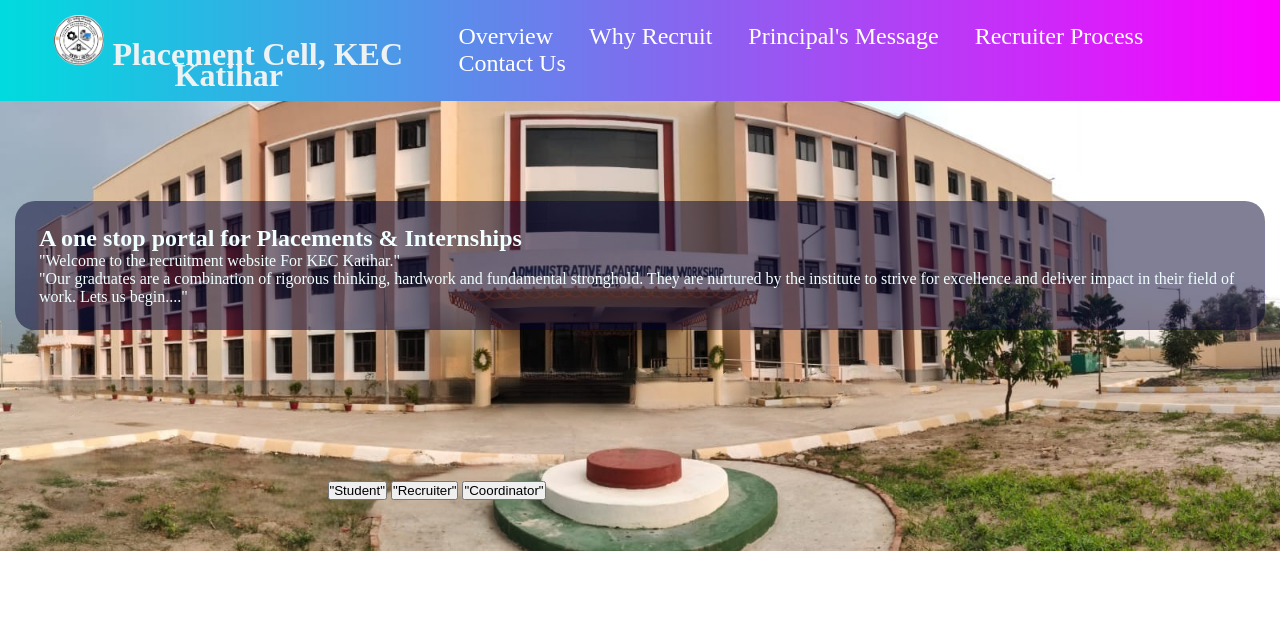
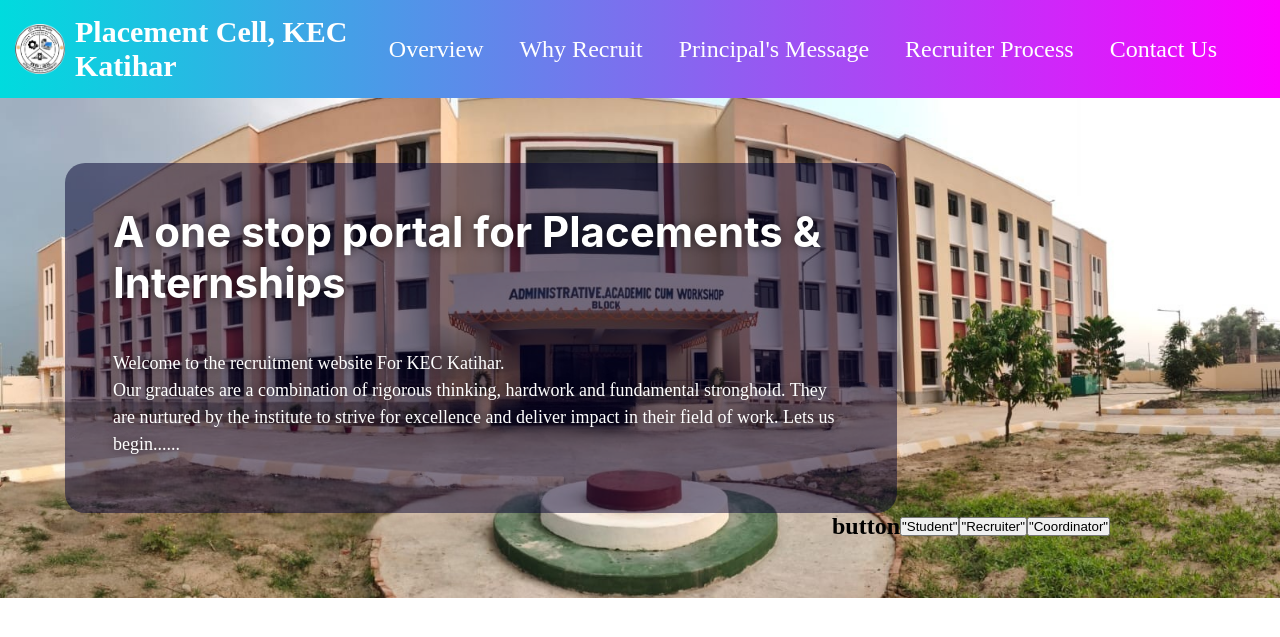
Before and after one commit to PrinceSamrat82/Placement-Cell-Portal, a PHP site: page /Placementcell.html in a window 1280 px wide. Shown: the top 637 px of the page. Run offline with PHP 8.4, Linux system fonts and the light colour scheme.

Commit message:
first commit

```diff
--- a/Placementcell.html
+++ b/Placementcell.html
@@ -19,9 +19,12 @@
           <div class="navContainer">
               <nav>
                   <ul id="navList" >
-                      <li>
-                          <h1 id="navlogo"><img src="kec logo.png" alt="kec logo"  height="50">
-                            Placement Cell, KEC Katihar</h1>
+                    <div class="logo">
+                      <h1><img src="kec logo.png" alt="kec logo" width="50" height="50" >
+                        Placement Cell, KEC Katihar</h1>
+                    </div>
+                    <li>
+
                       </li>
                       <li>
                           <div class="nevItems">
@@ -42,20 +45,21 @@
 
   </section>
 
-  <section   class="">
-    <div class="container1 container-field" id="banner" >
-      <div class="about">
-        <h1>A one stop portal for Placements & Internships</h1>
-        <p class="statement">
-          "Welcome to the recruitment website For KEC Katihar."
+  <section id="banner">
+    <div class="about" >
+      <div class="container1">
+        <h1>A one stop portal for Placements &  Internships</h1>
+        <p>
+          Welcome to the recruitment website For KEC Katihar.
           <br>
-          "Our graduates are a combination of rigorous thinking, hardwork and fundamental
+          Our graduates are a combination of rigorous thinking, hardwork and fundamental
           stronghold. They are nurtured by the institute to strive for excellence and
-          deliver impact in their field of work. Lets us begin...."
+          deliver impact in their field of work. Lets us begin......
         </p>
       </div>
 
-      <div class="login">
+      <div class="container2">
+        <h1>button</h1>
         <button>
           <span>
             "Student"
--- a/Placementtcell.css
+++ b/Placementtcell.css
@@ -42,7 +42,21 @@ nav{
 
 }
 
-#navlogo{
+.logo{
+    flex: 1;
+
+}
+.logo>h1{
+    display: flex;
+    align-items: center;
+    font-size: 30px;
+    color: #fff;
+}
+
+.logo img{
+    margin-right: 10px;
+}
+/* #navlogo{
     margin: 0;
     margin-left: 0;
     padding: 0;
@@ -51,7 +65,7 @@ nav{
     line-height: 1.3rem;
     text-align: center;
     color: rgb(238, 242, 242);
-}
+} */
 a{
     font-size: 1.5rem;
     /* gap: 70px; */
@@ -76,38 +90,30 @@ a{
     background-size: cover;
     background-repeat: no-repeat;
     justify-content: center;
-    width: 100vw;
+    width: 100%;
+    height: 500px;
+
 
 
 }
 
-.container-field{
-    /* width: 100vw; */
-    padding-right: 15px;
-    padding-left: 15px;
-    margin-right: 0;
-    margin-left: 0;
-    /* gap: 0; */
-}
 
 .container1{
     display: flex;
     flex-wrap: wrap;
-    min-height: 450px;
-    width: 50%;
+    min-height: 350px;
     align-items: center;
 
 }
+.container1{
+    width: 65%;
+    float: left;
+    margin-top: 65px;
+    margin-left: 65px;
+}
 
-.about{
 
-    margin-top: 50px;
-    margin-bottom: 50px;
-    margin-left: 50px;
-    margin-right: 50px;
-    width: 50%;
-
-    padding:auto;
+.container1{
 
     background: rgba(2, 0, 36, 0.5);
     background-image: initial;
@@ -122,9 +128,9 @@ a{
     border-radius: 20px;
     padding: 1.5rem!important;
     padding-top: 1.5rem!important;
-    padding-right: 1.5rem!important;
+    padding-right: 3rem!important;
     padding-bottom: 1.5rem!important;
-    padding-left: 1.5rem!important;
+    padding-left: 3rem!important;
 
     flex: 0 0 10%;
     flex-grow: 0;
@@ -135,10 +141,31 @@ a{
 
 }
 
-.login{
-    position: right;
-    width: 50%;
-    float: right;
+.container1>h1{
+    font: normal;
+    font-size: 42px;
+    font-family: Inter,Helvetica Neue,sans-serif;
+    margin-bottom: 5px;
+    letter-spacing: .0022px;
+    color: #fff;
+    text-shadow: 0 0 10px rgba(0,0,0,.55);
+}
+
+.container1>p{
+    font-size: 18px;
+    line-height: 27px;
+    letter-spacing: .0022px;
+    color: #fff;
+    text-shadow: 0 0 10px rgba(0,0,0,.55);
+    margin-bottom: 12px;
+}
 
 
+.container2{
+    display: flex;
+    flex-wrap: wrap;
+    width: 35%;
+    float: right;
+    align-items: center;
+
 }
```
